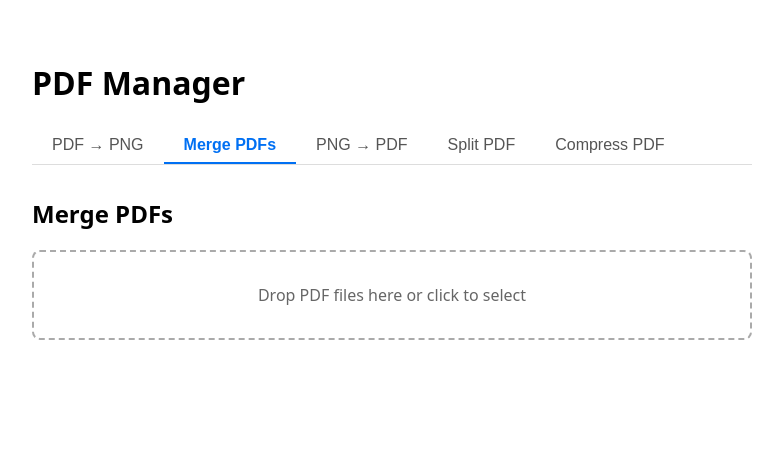
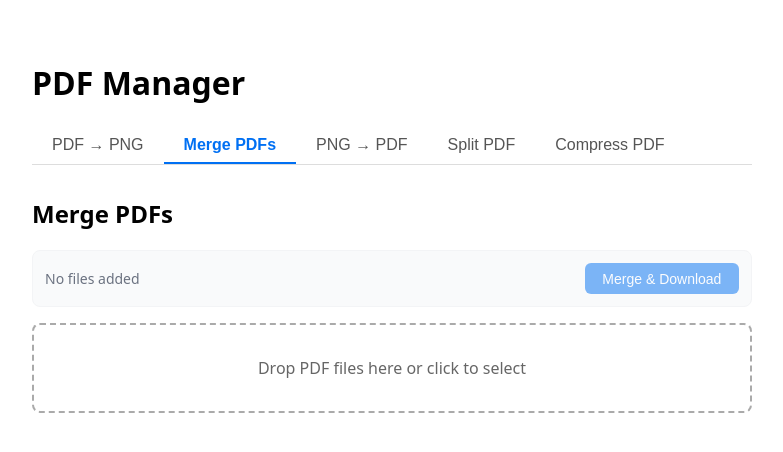
Before and after one commit to dpluscec/pdf2png, a React (Vite) app: page / in a window 1280 px wide. Both pictures are taken after a click on the tab "Merge PDFs". Shown: the top 452 px of the page, without its empty margins (248-1031 px from the left). Built offline with nearby package versions, Linux system fonts and the light colour scheme.

Commit message:
feat: replace MergePdf list with card grid using PdfFileCard

```diff
--- a/src/pages/MergePdf.tsx
+++ b/src/pages/MergePdf.tsx
@@ -1,4 +1,5 @@
-import { useState } from 'react';
+import { useState, useCallback } from 'react';
+import * as pdfjsLib from 'pdfjs-dist';
 import {
   DndContext,
   closestCenter,
@@ -12,62 +13,21 @@ import {
   arrayMove,
   SortableContext,
   sortableKeyboardCoordinates,
-  useSortable,
-  verticalListSortingStrategy,
+  rectSortingStrategy,
 } from '@dnd-kit/sortable';
-import { CSS } from '@dnd-kit/utilities';
 import FileDropZone from '../components/FileDropZone';
+import PdfFileCard from '../components/PdfFileCard';
+import type { PdfEntry } from '../lib/pdfTypes';
+
+pdfjsLib.GlobalWorkerOptions.workerSrc = new URL(
+  'pdfjs-dist/build/pdf.worker.mjs',
+  import.meta.url
+).toString();
 
 type Status = 'idle' | 'processing' | 'done' | 'error';
 
-interface FileItem {
-  id: string;
-  file: File;
-}
-
-function SortableFile({ item, onRemove }: { item: FileItem; onRemove: () => void }) {
-  const { attributes, listeners, setNodeRef, transform, transition } = useSortable({ id: item.id });
-  return (
-    <div
-      ref={setNodeRef}
-      style={{
-        transform: CSS.Transform.toString(transform),
-        transition,
-        display: 'flex',
-        alignItems: 'center',
-        gap: '0.75rem',
-        padding: '0.6rem 0.75rem',
-        border: '1px solid #ddd',
-        borderRadius: 6,
-        marginBottom: '0.5rem',
-        background: '#fafafa',
-      }}
-    >
-      <span
-        {...attributes}
-        {...listeners}
-        style={{ cursor: 'grab', fontSize: '1.1rem', color: '#aaa', lineHeight: 1 }}
-        title="Drag to reorder"
-      >
-        ⠿
-      </span>
-      <span style={{ flex: 1, overflow: 'hidden', textOverflow: 'ellipsis', whiteSpace: 'nowrap' }}>
-        {item.file.name}
-      </span>
-      <button
-        onClick={onRemove}
-        style={{ border: 'none', background: 'none', cursor: 'pointer', color: '#999', fontSize: '1rem' }}
-        aria-label={`Remove ${item.file.name}`}
-        title="Remove"
-      >
-        ✕
-      </button>
-    </div>
-  );
-}
-
 export default function MergePdf() {
-  const [items, setItems] = useState<FileItem[]>([]);
+  const [entries, setEntries] = useState<PdfEntry[]>([]);
   const [status, setStatus] = useState<Status>('idle');
   const [error, setError] = useState('');
 
@@ -77,21 +37,31 @@ export default function MergePdf() {
   );
 
   const handleFiles = (files: File[]) => {
-    const newItems: FileItem[] = files.map((file) => ({
+    const newEntries: PdfEntry[] = files.map((file) => ({
       id: `${file.name}-${Date.now()}-${Math.random()}`,
       file,
+      pageCount: null,
+      thumbnail: null,
+      status: 'idle',
+      error: '',
     }));
-    setItems((prev) => [...prev, ...newItems]);
+    setEntries((prev) => [...prev, ...newEntries]);
     setStatus('idle');
     setError('');
   };
 
+  const handleMetadata = useCallback((id: string, pageCount: number, thumbnail: string | null) => {
+    setEntries((prev) =>
+      prev.map((e) => (e.id === id ? { ...e, pageCount, thumbnail } : e))
+    );
+  }, []);
+
   const handleDragEnd = (event: DragEndEvent) => {
     const { active, over } = event;
     if (over && active.id !== over.id) {
-      setItems((prev) => {
-        const oldIndex = prev.findIndex((i) => i.id === active.id);
-        const newIndex = prev.findIndex((i) => i.id === over.id);
+      setEntries((prev) => {
+        const oldIndex = prev.findIndex((e) => e.id === active.id);
+        const newIndex = prev.findIndex((e) => e.id === over.id);
         return arrayMove(prev, oldIndex, newIndex);
       });
     }
@@ -102,7 +72,7 @@ export default function MergePdf() {
     setError('');
     try {
       const formData = new FormData();
-      items.forEach((item) => formData.append('files', item.file));
+      entries.forEach((entry) => formData.append('files', entry.file));
 
       const response = await fetch('/api/merge', { method: 'POST', body: formData });
       if (!response.ok) {
@@ -127,44 +97,75 @@ export default function MergePdf() {
   return (
     <div>
       <h2 style={{ marginTop: 0 }}>Merge PDFs</h2>
-      <FileDropZone multiple onFiles={handleFiles} label="Drop PDF files here or click to select" />
 
-      {items.length > 0 && (
-        <>
-          <DndContext sensors={sensors} collisionDetection={closestCenter} onDragEnd={handleDragEnd}>
-            <SortableContext items={items.map((i) => i.id)} strategy={verticalListSortingStrategy}>
-              {items.map((item) => (
-                <SortableFile
-                  key={item.id}
-                  item={item}
-                  onRemove={() => setItems((prev) => prev.filter((i) => i.id !== item.id))}
-                />
-              ))}
-            </SortableContext>
-          </DndContext>
-
+      {/* Toolbar */}
+      <div
+        style={{
+          display: 'flex',
+          alignItems: 'center',
+          gap: '1.25rem',
+          marginBottom: '1rem',
+          flexWrap: 'wrap',
+          padding: '0.75rem',
+          background: '#f9fafb',
+          borderRadius: 8,
+          border: '1px solid #f3f4f6',
+        }}
+      >
+        <span style={{ fontSize: '0.875rem', color: '#6b7280' }}>
+          {entries.length === 0
+            ? 'No files added'
+            : `${entries.length} file${entries.length === 1 ? '' : 's'} — drag to reorder`}
+        </span>
         <button
           onClick={handleMerge}
-            disabled={items.length < 2 || status === 'processing'}
+          disabled={entries.length < 2 || status === 'processing'}
           style={{
-              marginTop: '1rem',
-              padding: '0.6rem 1.5rem',
+            marginLeft: 'auto',
+            padding: '0.45rem 1.1rem',
             background: '#0070f3',
             color: '#fff',
             border: 'none',
             borderRadius: 6,
-              cursor: items.length < 2 || status === 'processing' ? 'not-allowed' : 'pointer',
-              opacity: items.length < 2 || status === 'processing' ? 0.5 : 1,
-              fontSize: '1rem',
+            cursor: entries.length < 2 || status === 'processing' ? 'not-allowed' : 'pointer',
+            opacity: entries.length < 2 || status === 'processing' ? 0.5 : 1,
+            fontSize: '0.875rem',
+            fontWeight: 500,
           }}
         >
-            {status === 'processing' ? 'Merging…' : 'Merge & Download'}
+          {status === 'processing' ? 'Merging\u2026' : 'Merge & Download'}
         </button>
-        </>
+      </div>
+
+      <FileDropZone multiple onFiles={handleFiles} label="Drop PDF files here or click to select" />
+
+      {entries.length > 0 && (
+        <DndContext sensors={sensors} collisionDetection={closestCenter} onDragEnd={handleDragEnd}>
+          <SortableContext items={entries.map((e) => e.id)} strategy={rectSortingStrategy}>
+            <div
+              style={{
+                display: 'grid',
+                gridTemplateColumns: 'repeat(auto-fill, minmax(175px, 1fr))',
+                gap: '0.75rem',
+                marginTop: '0.5rem',
+              }}
+            >
+              {entries.map((entry) => (
+                <PdfFileCard
+                  key={entry.id}
+                  entry={entry}
+                  showPreview={true}
+                  onRemove={() => setEntries((prev) => prev.filter((e) => e.id !== entry.id))}
+                  onMetadata={handleMetadata}
+                />
+              ))}
+            </div>
+          </SortableContext>
+        </DndContext>
       )}
 
-      {status === 'done' && <p style={{ color: 'green', marginTop: '1rem' }}>Done! Check your downloads.</p>}
-      {status === 'error' && <p style={{ color: 'red', marginTop: '1rem' }}>Error: {error}</p>}
+      {status === 'done' && <p style={{ color: '#16a34a', marginTop: '1rem' }}>Done! Check your downloads.</p>}
+      {status === 'error' && <p style={{ color: '#dc2626', marginTop: '1rem' }}>Error: {error}</p>}
     </div>
   );
 }
```
Lines whose indentation alone changed are shown as unchanged.
